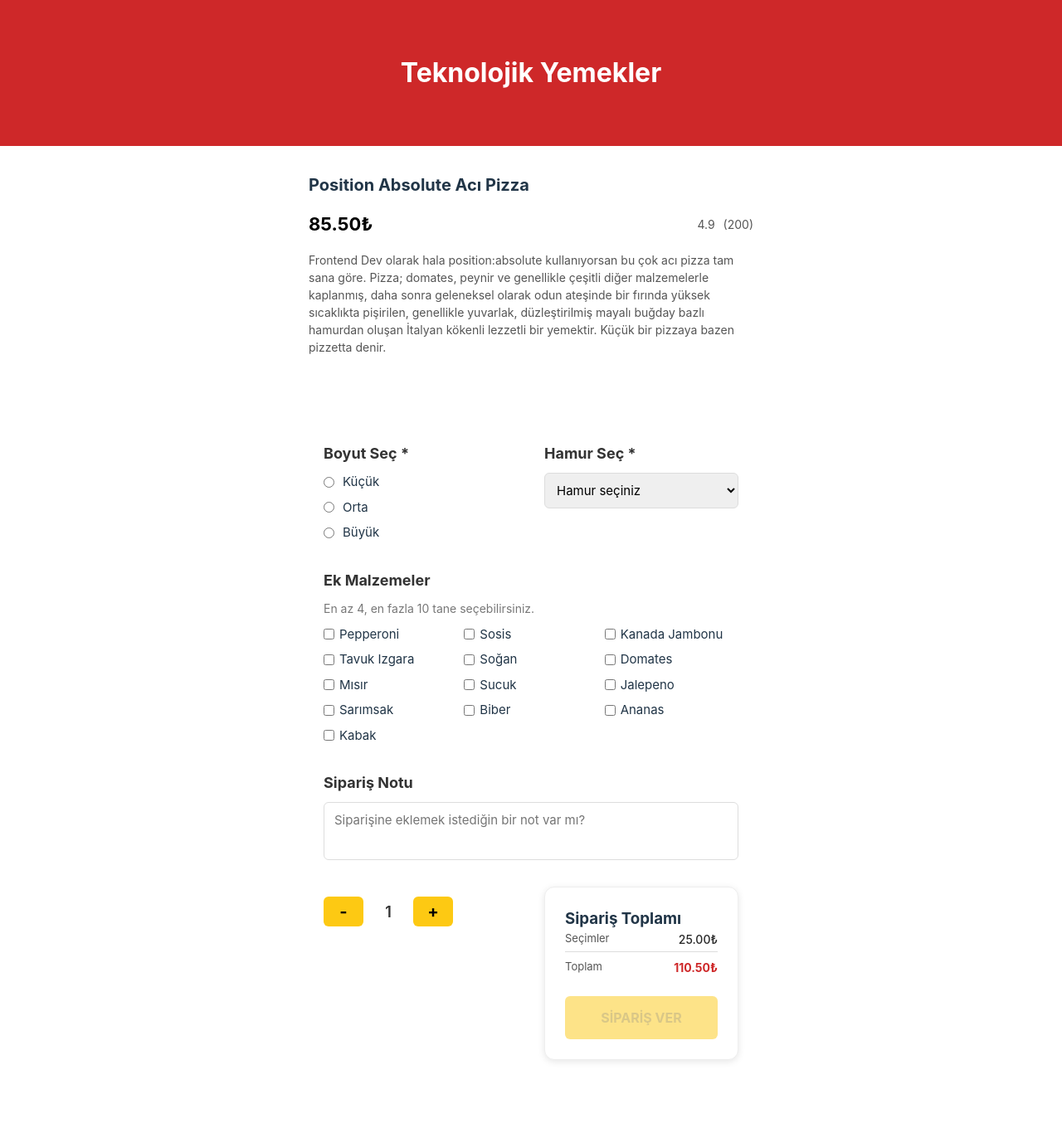
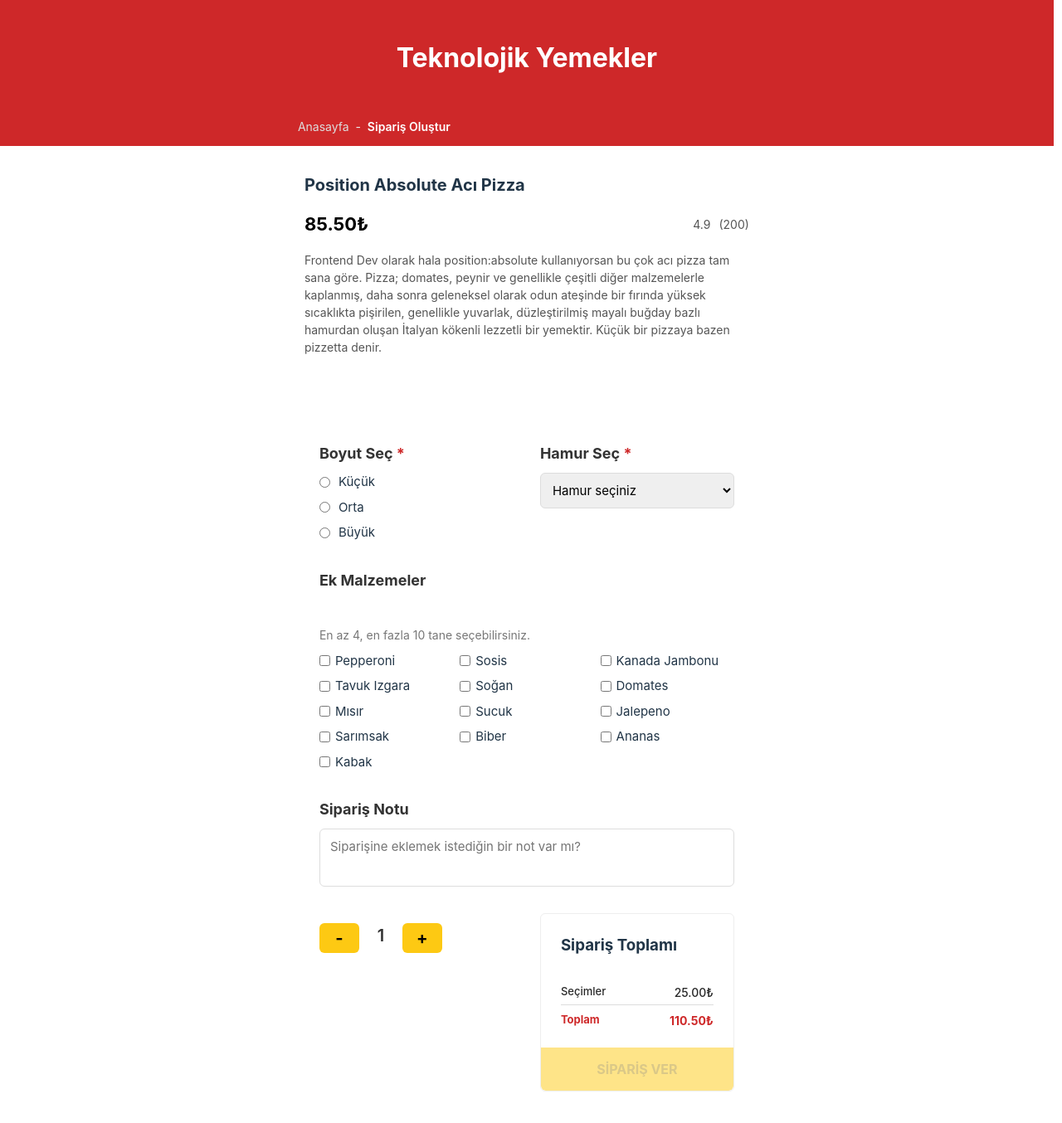
Before and after one commit to yigit-ozcan/fsweb-s8-challenge-pizza, a React (Vite) app: page /order in a window 1280 px wide. Shown: the whole page at 83% size. Before the commit the page ends 1318 px from the top, so only its background shows below. Built offline with nearby package versions, Linux system fonts and the light colour scheme.

Commit message:
iterasyon 1 tamamlandı

```diff
--- a/index.html
+++ b/index.html
@@ -3,9 +3,8 @@
 
   <head>
     <meta charset="UTF-8" />
-    <link rel="icon" type="image/svg+xml" href="./workintech.svg" />
     <meta name="viewport" content="width=device-width, initial-scale=1.0" />
-    <title>Workintech + 🍕</title>
+    <title>🍕</title>
   </head>
 
   <body>
--- a/src/pages/Home.jsx
+++ b/src/pages/Home.jsx
@@ -1,9 +1,28 @@
+import React from "react";
+import { useNavigate } from "react-router-dom";
+import {
+  HomeWrapper,
+  HeroContainer,
+  LogoText,
+  HeroTitle,
+  HeroButton,
+} from "./Home.styles";
+
 const Home = () => {
+    const navigate = useNavigate();
     return (
-        <div>
-            <h1>Home</h1>
-        </div>
+        <HomeWrapper>
+        <HeroContainer>
+            <LogoText>Teknolojik Yemekler</LogoText>
+
+            <HeroTitle>
+            KOD ACIKTIRIR <br /> PİZZA, DOYURUR
+            </HeroTitle>
+
+            <HeroButton onClick={() => navigate("/order")}>ACIKTIM</HeroButton>
+        </HeroContainer>
+        </HomeWrapper>
     );
-}
+};
 
 export default Home;
--- /dev/null
+++ b/src/pages/Home.styles.js
@@ -0,0 +1,61 @@
+import styled from "styled-components";
+
+export const HomeWrapper = styled.div`
+  width: 100vw;
+  height: 100vh;
+  background-color: #CE2829;
+
+  background-image: url("/images/iteration-1-images/home-banner.png");
+  background-repeat: no-repeat;
+  background-position: bottom center;
+  background-size: 100% auto;
+
+  display: flex;
+  justify-content: center;
+  overflow: hidden;
+`;
+
+export const HeroContainer = styled.div`
+  width: 100%;
+  max-width: 1400px;
+  height: 100%;
+  position: relative;
+
+  display: flex;
+  flex-direction: column;
+  align-items: center;
+  justify-content: flex-start;
+
+  padding-top: 80px;
+`;
+
+export const LogoText = styled.h1`
+  color: white;
+  font-size: 2rem;
+  font-weight: 700;
+  margin-bottom: 3rem;
+`;
+
+export const HeroTitle = styled.h2`
+  color: white;
+  font-size: 5rem;
+  font-weight: 350;
+  line-height: 1.1;
+  margin-bottom: 2rem;
+  text-align: center;
+`;
+
+export const HeroButton = styled.button`
+  padding: 18px 70px;
+  background: #FDC913;
+  border-radius: 40px;
+  border: none;
+  cursor: pointer;
+  font-weight: bold;
+  font-size: 1.2rem;
+  margin-bottom: 3rem;
+
+  &:hover {
+    background: #e2b300;
+  }
+`;
--- a/src/pages/OrderPage.jsx
+++ b/src/pages/OrderPage.jsx
@@ -22,6 +22,7 @@ import {
   QuantityButton,
   QuantityValue,
   SummaryCard,
+  SummaryContent,
   SummaryRow,
   SummaryLabel,
   SummaryValue,
@@ -51,7 +52,10 @@ const OrderPage = () => {
 
     axios
       .post("https://jsonplaceholder.typicode.com/posts", siparis)
-      .then((res) => navigate("/success", { state: res.data }))
+      .then((res) => {
+        console.log("Sipariş Yanıtı:", res.data);
+        navigate("/success", { state: res.data });
+      })
       .catch((err) => console.log(err));
   };
 
@@ -64,7 +68,6 @@ const OrderPage = () => {
   };
 
   const isValidForm =
-    isim.trim().length >= 3 &&
     boyut !== "" &&
     hamur !== "" &&
     malzemeler.length >= 4 &&
@@ -74,11 +77,17 @@ const OrderPage = () => {
   return (
     <PageContainer>
       <PageWrapper>
+
+        {/* ---- HEADER ---- */}
         <HeaderBar>
           <div className="logo">Teknolojik Yemekler</div>
+
+          <div className="breadcrumb">
+            <span>Anasayfa</span> &nbsp;-&nbsp; <strong>Sipariş Oluştur</strong>
+          </div>
         </HeaderBar>
 
-        {/* ÜRÜN BİLGİ KUTUSU */}
+        {/* ---- ÜRÜN BİLGİ ---- */}
         <ProductBox>
           <h2>Position Absolute Acı Pizza</h2>
 
@@ -100,13 +109,12 @@ const OrderPage = () => {
           </p>
         </ProductBox>
 
-        {/* FORM KART */}
+        {/* ---- FORM ---- */}
         <FormCard onSubmit={handleSubmit}>
 
-          {/* BOYUT + HAMUR YAN YANA */}
           <SectionRow>
             <Section>
-              <Title>Boyut Seç *</Title>
+              <Title>Boyut Seç <span>*</span></Title>
               <OptionGroup>
                 <label>
                   <input
@@ -141,11 +149,8 @@ const OrderPage = () => {
             </Section>
 
             <Section>
-              <Title>Hamur Seç *</Title>
-              <SelectBox
-                value={hamur}
-                onChange={(e) => setHamur(e.target.value)}
-              >
+              <Title>Hamur Seç <span>*</span></Title>
+              <SelectBox value={hamur} onChange={(e) => setHamur(e.target.value)}>
                 <option value="">Hamur seçiniz</option>
                 <option value="ince">İnce</option>
                 <option value="orta">Orta</option>
@@ -154,7 +159,6 @@ const OrderPage = () => {
             </Section>
           </SectionRow>
 
-          {/* MALZEMELER */}
           <Section>
             <Title>Ek Malzemeler</Title>
             <InfoText>En az 4, en fazla 10 tane seçebilirsiniz.</InfoText>
@@ -167,22 +171,17 @@ const OrderPage = () => {
                     value={item}
                     checked={malzemeler.includes(item)}
                     onChange={handleMalzemeler}
-                  /> {item}
+                  />{" "}
+                  {item}
                 </label>
               ))}
             </CheckboxGrid>
           </Section>
 
-          {/* İSİM (GİZLİ) */}
           <Section style={{ display: "none" }}>
-            <InputBox
-              type="text"
-              value={isim}
-              onChange={(e) => setIsim(e.target.value)}
-            />
+            <InputBox type="text" value={isim} onChange={(e) => setIsim(e.target.value)} />
           </Section>
 
-          {/* NOT */}
           <Section>
             <Title>Sipariş Notu</Title>
             <TextArea
@@ -192,10 +191,8 @@ const OrderPage = () => {
             />
           </Section>
 
-          {/* --- ADET + ÖZET --- */}
           <SectionRow>
 
-            {/* ADET */}
             <Section>
               <QuantityWrapper>
                 <QuantityButton type="button" onClick={() => setAdet(Math.max(1, adet - 1))}>-</QuantityButton>
@@ -204,8 +201,8 @@ const OrderPage = () => {
               </QuantityWrapper>
             </Section>
 
-            {/* ÖZET KARTI */}
             <SummaryCard>
+              <SummaryContent>
                 <h3>Sipariş Toplamı</h3>
 
                 <SummaryRow>
@@ -214,15 +211,12 @@ const OrderPage = () => {
                 </SummaryRow>
 
                 <SummaryRow isTotal>
-                <SummaryLabel>Toplam</SummaryLabel>
+                  <SummaryLabel isTotal>Toplam</SummaryLabel>
                   <SummaryValue isTotal>110.50₺</SummaryValue>
                 </SummaryRow>
+              </SummaryContent>
 
-              <SubmitButton
-                disabled={!isValidForm}
-                type="submit"
-                style={{ marginTop: "12px", width: "100%" }}
-              >
+              <SubmitButton disabled={!isValidForm} type="submit">
                 SİPARİŞ VER
               </SubmitButton>
             </SummaryCard>
--- a/src/pages/OrderPage.styles.js
+++ b/src/pages/OrderPage.styles.js
@@ -6,18 +6,37 @@ export const HeaderBar = styled.div`
   background-color: #CE2829;
 
   display: flex;
-  justify-content: center;   /* yatay ortalama */
-  align-items: center;       /* dikey ortalama */
+  flex-direction: column;
+  justify-content: center;
+  align-items: center;
 
   .logo {
     color: white;
     font-size: 32px;
     font-weight: 700;
+    margin-top: 2rem;
+  }
+
+  .breadcrumb {
+    font-size: 14px;
+    color: #eee;
+    margin-right: 23rem;
+    margin-top: 3rem;
+
+    span {
+      color: #ddd;
+    }
+
+    strong {
+      color: white;
+      font-weight: 600;
+    }
   }
 `;
 
+
 export const PageContainer = styled.div`
-  width: 100vw;
+  width: 99.2vw;
   min-height: 100vh;
   background-color: white;
   display: flex;
@@ -28,6 +47,8 @@ export const PageContainer = styled.div`
 
 export const PageWrapper = styled.div`
   width: 100%;
+  margin-top: 0;
+  padding-top: 0;
 `;
 
 export const ProductBox = styled.div`
@@ -86,6 +107,10 @@ export const Section = styled.div`
   display: flex;
   flex-direction: column;
   gap: 10px;
+
+  p {
+    margin-top: 2rem;
+  }
 `;
 
 export const SectionRow = styled.div`
@@ -104,6 +129,10 @@ export const Title = styled.h3`
   font-weight: 700;
   margin: 0;
   color: #333;
+
+  span {
+    color:  #CE2829;
+  }
 `;
 
 export const InfoText = styled.p`
@@ -166,7 +195,7 @@ export const SubmitButton = styled.button`
   width: 100%;
   padding: 14px;
   border: none;
-  border-radius: 6px;
+  border-radius: 0 0 6px 6px;
   font-weight: bold;
   font-size: 16px;
   background-color: #fdc913;
@@ -187,7 +216,7 @@ export const SubmitButton = styled.button`
 export const QuantityWrapper = styled.div`
   display: flex;
   align-items: center;
-  gap: 16px;
+  gap: 8px;
   margin: 12px 0;
 `;
 
@@ -213,23 +242,34 @@ export const QuantityButton = styled.button`
 `;
 
 export const QuantityValue = styled.span`
-  font-size: 18px;
+  font-size: 20px;
   font-weight: 600;
   min-width: 28px;
+  width: 36px;
+  height: 36px;
   text-align: center;
   color: #333;
 `;
 
 
-/* 🔥 SİPARİŞ ÖZETİ KARTI */
+/* SİPARİŞ ÖZETİ KARTI */
 export const SummaryCard = styled.div`
   background: #fff;
+  border-radius: 6px;
+  border: 1px solid #eee;
+  overflow: hidden;
+  width: 100%;
+
+  h3 {
+    margin-bottom: 2rem;
+  }
+`;
+
+export const SummaryContent = styled.div`
   padding: 24px;
-  border-radius: 12px;
-  box-shadow: 0 2px 8px rgba(0,0,0,0.1);
-  border: 1px solid #eee;
-  width: 100%;
+  padding-bottom: 0;  /* butonla birleşmesi için */
 `;
+
 
 export const SummaryRow = styled.div`
   display: flex;
@@ -242,6 +282,8 @@ export const SummaryRow = styled.div`
 export const SummaryLabel = styled.span`
   font-size: 13px;
   color: #555;
+  font-weight: ${(props) => (props.isTotal ? "700" : "500")};
+  color: ${(props) => (props.isTotal ? "#ce2829" : "#292929")};
 `;
 
 export const SummaryValue = styled.span`
--- a/src/pages/Success.jsx
+++ b/src/pages/Success.jsx
@@ -1,4 +1,6 @@
 import { useLocation } from "react-router-dom";
+import { PageContainer } from "./Success.styles";
+import { HeaderBar } from "./Success.styles";
 
 const Success = () => {
 
@@ -6,9 +8,12 @@ const Success = () => {
     const data = location.state;
 
     return (
-        <div>
-            <h1>TEBRİKLER! SİPARİŞİNİZ ALINDI!</h1>
-        </div>
+        <PageContainer>
+            <HeaderBar>
+                <h1>Teknolojik Yemekler</h1>
+                <p>TEBRİKLER! SİPARİŞİNİZ ALINDI!</p>
+            </HeaderBar>
+        </PageContainer>
     );
 }
 
--- /dev/null
+++ b/src/pages/Success.styles.js
@@ -0,0 +1,31 @@
+import styled from "styled-components";
+
+export const PageContainer = styled.div`
+  width: 100vw;
+  min-height: 100vh;
+  background-color: #CE2829;
+  display: flex;
+  justify-content: center;
+  padding-top: 0;
+  margin-top: 0;
+`;
+
+export const HeaderBar = styled.div`
+    color: white;
+    display: flex;
+    flex-direction: column;
+    align-items: center;
+    margin-top: 8rem;
+    gap: 10rem;
+
+    h1 {
+        font-size: 3rem;
+    }
+
+    p {
+        font-size: 5rem;
+        width: 50rem;
+        text-align: center;
+        line-height: 6rem;
+    }
+`;
```
Also changed, not shown: 1 other file (tests, documents, lock files or other folders). Lines whose indentation alone changed are shown as unchanged.
